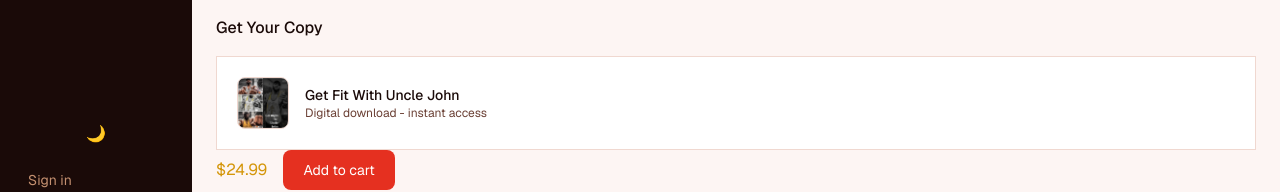
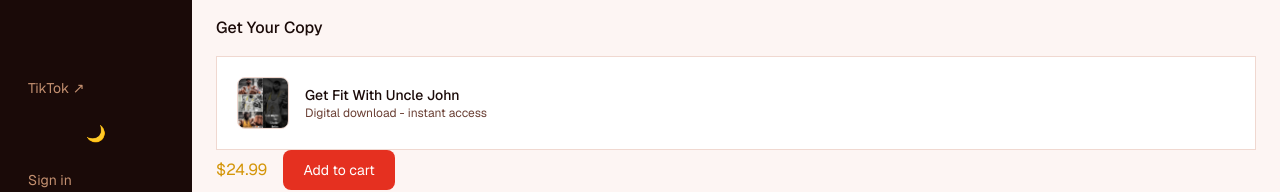
Before and after one commit to johnadms3/get-fit-with-unclejohn-ebook---store, a Next.js app: page / in a window 1280 px wide. Shown: the part 873-1065 px from the top of the page. Built offline with nearby package versions, Linux system fonts and the light colour scheme; no server answers.

Commit message:
Add TikTok social media link to sidebar

```diff
--- a/app/components/MobileHeader.tsx
+++ b/app/components/MobileHeader.tsx
@@ -118,6 +118,16 @@ export default function MobileHeader() {
                             </>
                         )}
                         <div className="mt-auto flex flex-col gap-2">
+                        <a
+                                href="https://www.tiktok.com/t/ZTBcGoGJo/"
+                                target="_blank"
+                                rel="noopener noreferrer"
+                                className="text-sm px-3 py-2 rounded-lg transition-colors"
+                                style={{ color: "var(--sidebar-muted)" }}
+                        >
+                            TikTok ↗
+                        </a>
+
 
                             <ThemeToggle />
 
--- a/app/components/Sidebar.tsx
+++ b/app/components/Sidebar.tsx
@@ -84,6 +84,15 @@ export default function Sidebar() {
       )}
 
       <div className="mt-auto flex flex-col gap-2">
+        <a
+         href="https://www.tiktok.com/t/ZTBcGoGJo/"
+         target="_blank"
+         rel="noopener noreferrer"
+         className="text-sm px-3 py-2 rounded-lg transition-colors"
+         style={{ color: "var(--sidebar-muted)" }}
+         >
+         TikTok ↗
+         </a>
 
         <ThemeToggle />
 
```
